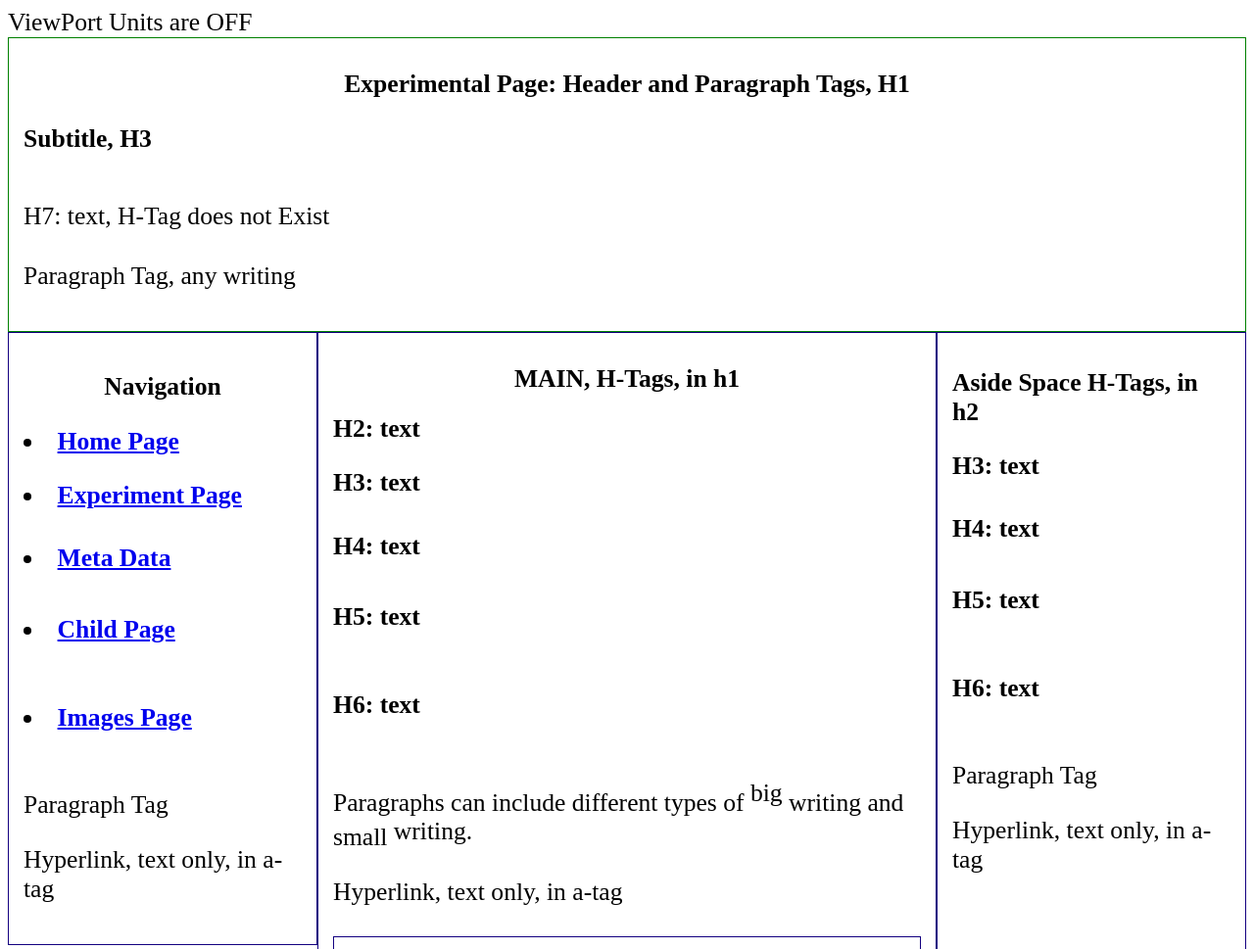
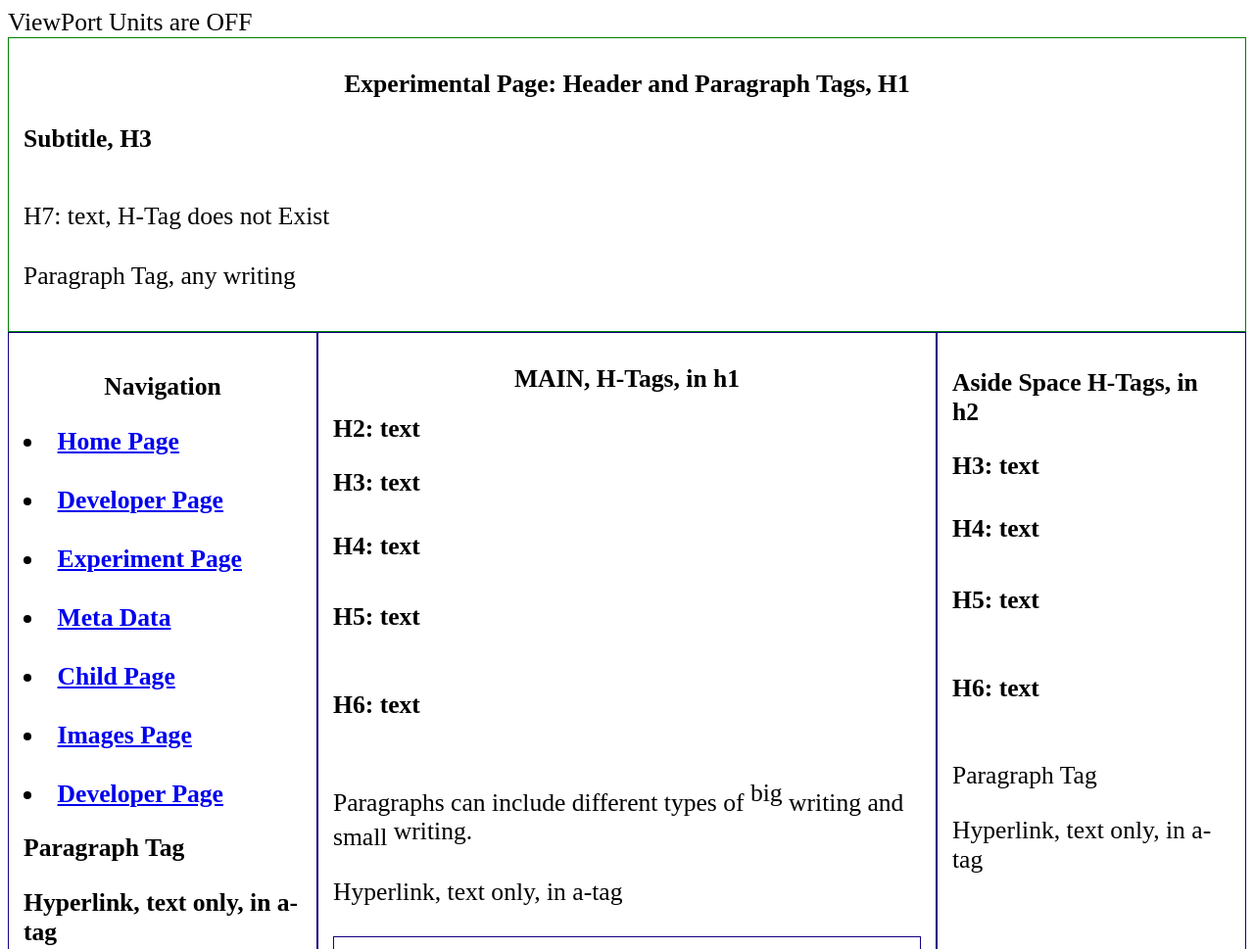
Before and after one commit to RayneHaiste/Learning-HTML, a plain HTML site: page childpages/ChildTemplate(main).html in a window 1280 px wide. Shown: the top 969 px of the page at 98% size. Drawn offline with Linux system fonts and the light colour scheme.

Commit message:
Moving things

```diff
--- a/childpages/ChildTemplate(main).html
+++ b/childpages/ChildTemplate(main).html
@@ -84,26 +84,26 @@
         <h3 style="text-align: center;">Navigation</h3>
         <h2>
             <li><a href="https://raynehaiste.github.io/Learning-HTML/"> Home Page </a> </li>
-        </h2>
-
-        <h3>
+        <br>
+              <li><a href=" file://fs-052/studuser$/Gr10/r.haiste/My%20Documents/GitHub/Learning-HTML/childpages/Developer.html">
+            Developer Page </a> </li>
+        <br>
             <li><a href="file://fs-052/studuser$/Gr10/r.haiste/My%20Documents/GitHub/Learning-HTML/Experiments/experiment%20H%20P%20tags.html">
                 Experiment Page </a> </li>
-        </h3>
-        <h4>
+        <br>
             <li><a href="file://fs-052/studuser$/Gr10/r.haiste/My%20Documents/GitHub/Learning-HTML/childpages/MetaData.html">
                 Meta Data </a> </li>
-        </h4>
-        <h5>
+        <br>
             <li><a href="file://fs-052/studuser$/Gr10/r.haiste/My%20Documents/GitHub/Learning-HTML/childpages/Childpage.html">
                Child Page</a> </li>
-        </h5>
-        <h6>
+        <br>
             <li><a href="file://fs-052/studuser$/Gr10/r.haiste/My%20Documents/GitHub/Learning-HTML/childpages/images.html">
                 Images Page</a> </li>
+        <br>
+            <li><a href="file://fs-052/studuser$/Gr10/r.haiste/My%20Documents/GitHub/Learning-HTML/childpages/Developer.html">
+                Developer Page</a> </li>
 
 
-        </h6>
         <p>Paragraph Tag</p>
         <a>Hyperlink, text only, in a-tag</a>
         <ul style="list-style-type:lower-alpha"></ul>
@@ -177,8 +177,8 @@
         <!-- Date Accessed 20240214-->
     </blockquote>
     <p>
-        <strong style="text-align: center;">"Getting information off the Internet is like taking a drink from a firehose."</strong>
-        <em>- Mitch Kapor</em>
+        <strong style="text-align: center;">“Great web design without functionality is like a sports car with no engine.”</strong>
+        <em>- Paul Cookson</em>
     </p>
     <p>&copy Rayne Haiste, powered by RayneHaiste in GitHub</p>
     <!-- Other information possilbe like Number of Visitor, Location, author contract information-->
```
Also changed, not shown: childpages/images.html (+2 -2 lines), childpages/ReadMe.txt.
